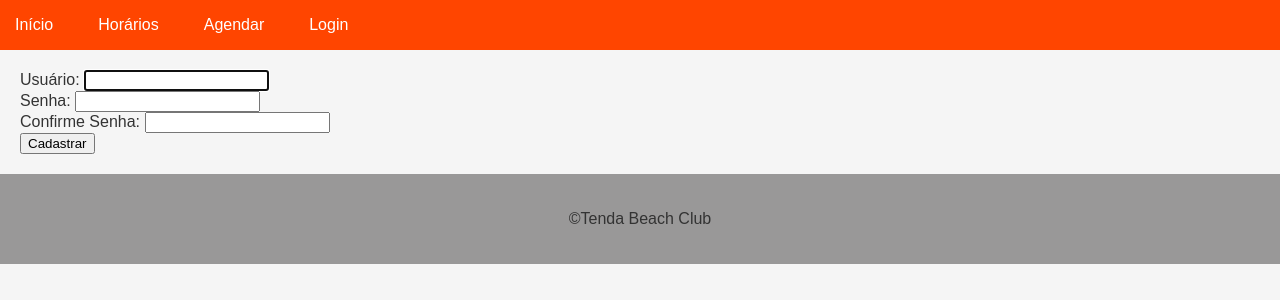
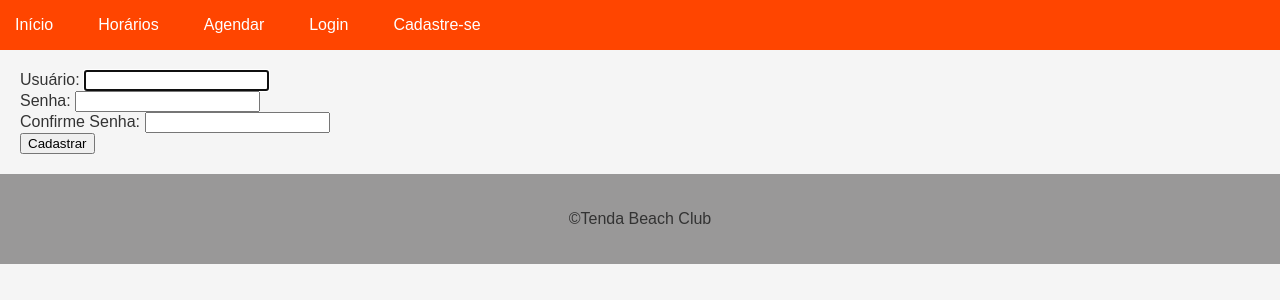
Before and after one commit to Lucas-Espindola-dev/tenda_fitness, a Django app: page /register/ in a window 1280 px wide. Shown: the top 300 px of the page. Run offline with Django 5.2, Linux system fonts and the light colour scheme.

Commit message:
Adding the register html

```diff
--- a/app/templates/base.html
+++ b/app/templates/base.html
@@ -18,6 +18,7 @@
                     <li><a href="{% url 'logout' %}">Logout</a></li>
                 {% else %}
                     <li><a href="{% url 'login' %}">Login</a></li>
+                    <li><a href="{% url 'register' %}">Cadastre-se</a></li>
                 {% endif %}
             </ul>
         </nav>
```
